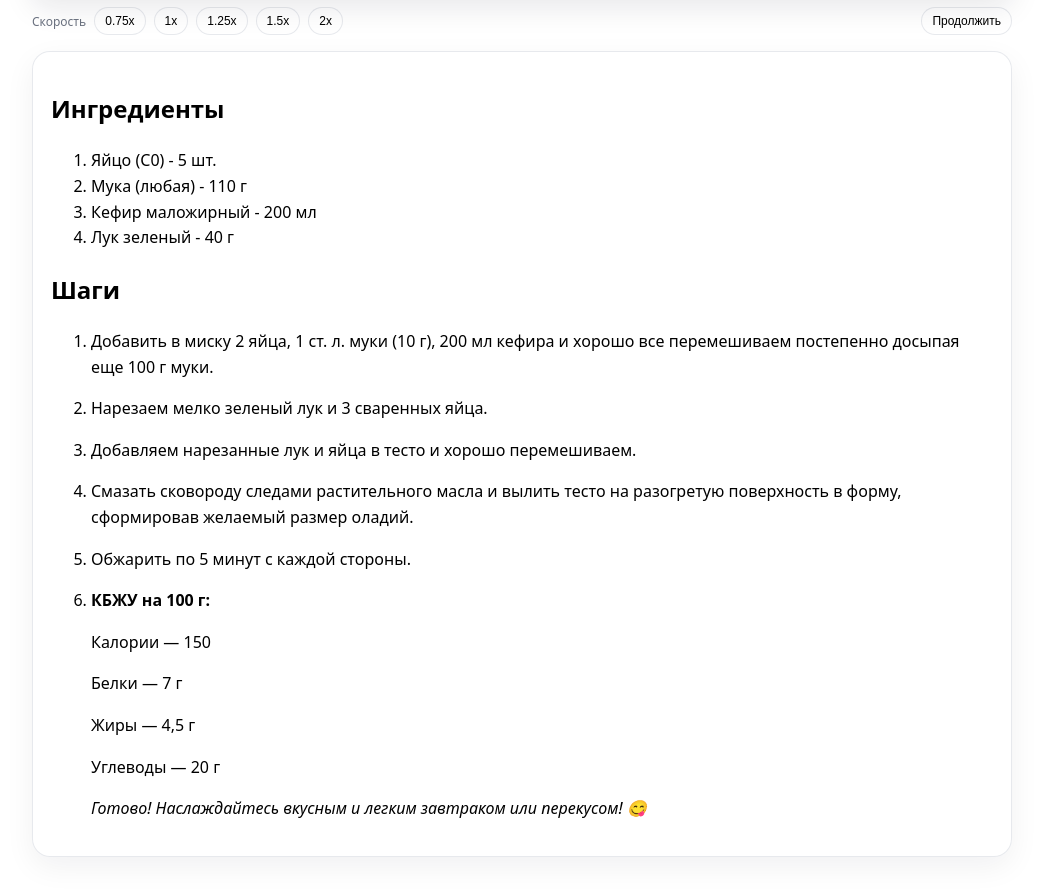
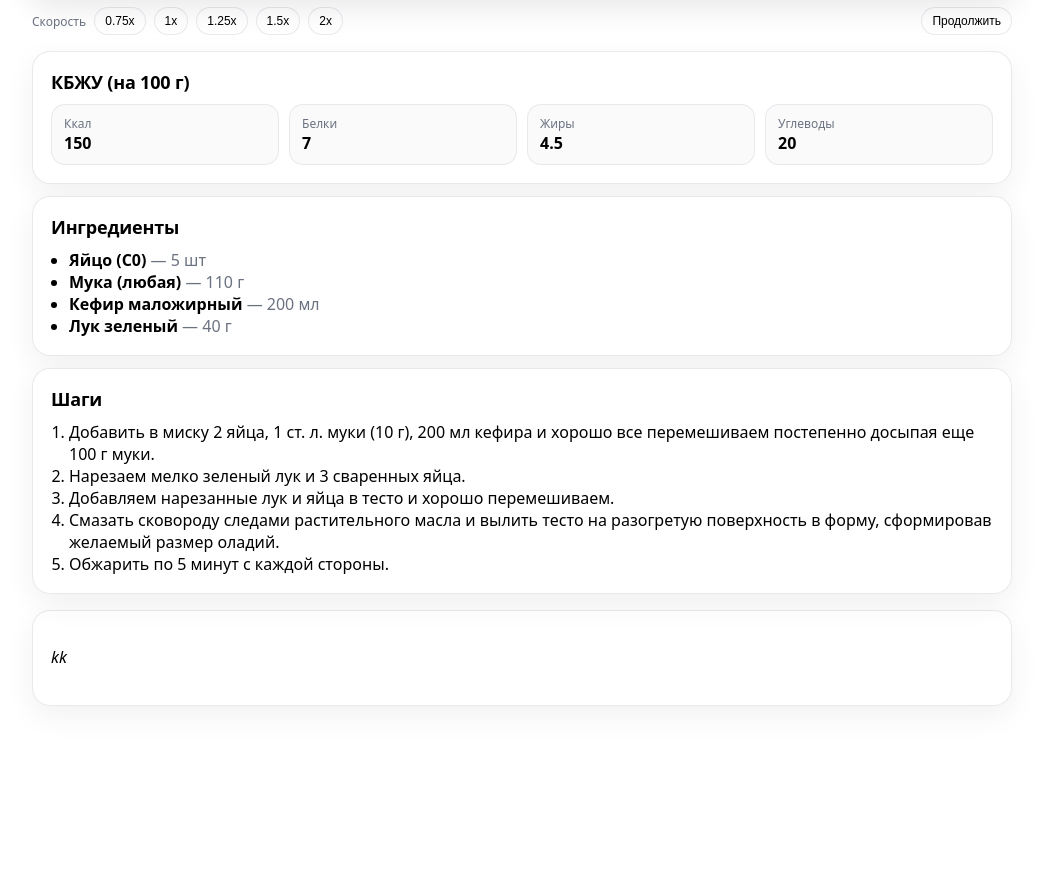
Before and after one commit to doctorwelnes/drwelnes-site, an Astro site in the folder site/: page /recipes/overnight-oats in a window 1280 px wide. Shown: the part 709-1604 px from the top of the page, without its empty margins (118-1161 px from the left). After the commit the page ends 1459 px from the top, so only its background shows below. Built offline with nearby package versions, Linux system fonts and the light colour scheme; Astro itself is replaced by a stand-in of ours.

Commit message:
Update Рецепты “overnight-oats”

```diff
--- a/site/src/content/recipes/overnight-oats.md
+++ b/site/src/content/recipes/overnight-oats.md
@@ -1,7 +1,30 @@
 ---
 title: Оладьи с яйцом и луком
 description: вкусно
+kbru:
+  calories: 150
+  protein: 7
+  fat: 4.5
+  carbs: 20
+ingredients:
+  - name: Яйцо (С0)
+    amount: 5 шт
+  - name: Мука (любая)
+    amount: 110 г
+  - name: Кефир маложирный
+    amount: 200 мл
+  - name: Лук зеленый
+    amount: 40 г
+steps:
+  - Добавить в миску 2 яйца, 1 ст. л. муки (10 г), 200 мл кефира и хорошо все
+    перемешиваем постепенно досыпая еще 100 г муки.
+  - Нарезаем мелко зеленый лук и 3 сваренных яйца.
+  - Добавляем нарезанные лук и яйца в тесто и хорошо перемешиваем.
+  - Смазать сковороду следами растительного масла и вылить тесто на разогретую
+    поверхность в форму, сформировав желаемый размер оладий.
+  - Обжарить по 5 минут с каждой стороны.
 videoFile: https://drwelnes.ru/uploads/videos/--2026-02-01T15-04-36-367Z.mp4
+publishedAt: 2026-01-26
 videoUrl: ""
 category: перекусы
 tags:
@@ -9,32 +32,5 @@ tags:
   - оладьи
   - перекус
   - правильное
-publishedAt: 2026-01-26
 ---
-## Ингредиенты
-
-1. Яйцо (С0) - 5 шт.
-2. Мука (любая) - 110 г
-3. Кефир маложирный - 200 мл
-4. Лук зеленый - 40 г
-
-## Шаги
-
-1. Добавить в миску 2 яйца, 1 ст. л. муки (10 г), 200 мл кефира и хорошо все перемешиваем постепенно досыпая еще 100 г муки.
-2. Нарезаем мелко зеленый лук и 3 сваренных яйца.
-3. Добавляем нарезанные лук и яйца в тесто и хорошо перемешиваем.
-4. Смазать сковороду следами растительного масла и вылить тесто на разогретую поверхность в форму, сформировав желаемый размер оладий.
-5. Обжарить по 5 минут с каждой стороны.
-
-6. **КБЖУ на 100 г:**
-
-   Калории — 150
-
-   Белки — 7 г
-
-   Жиры — 4,5 г
-
-   Углеводы — 20 г
-
-
-   *Готово! Наслаждайтесь вкусным и легким завтраком или перекусом! ﻿😋*
+*kk*
```
